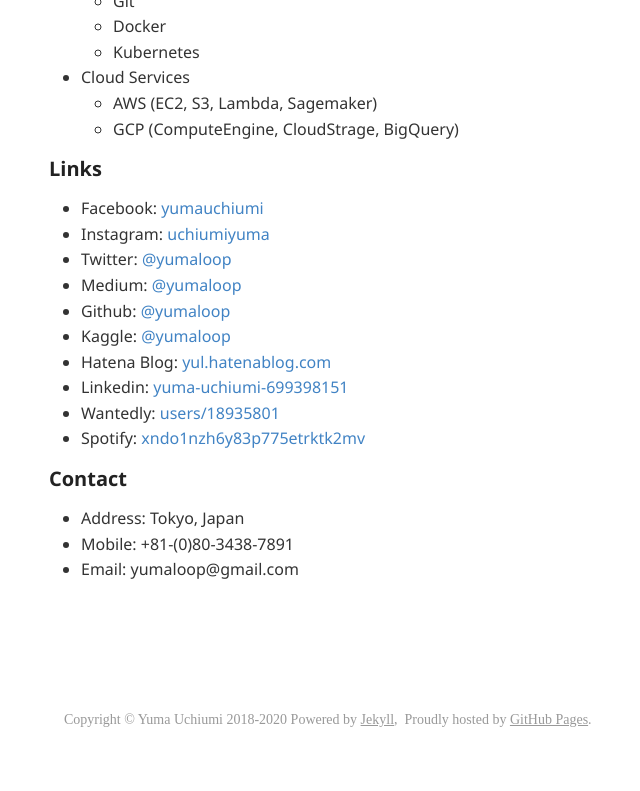
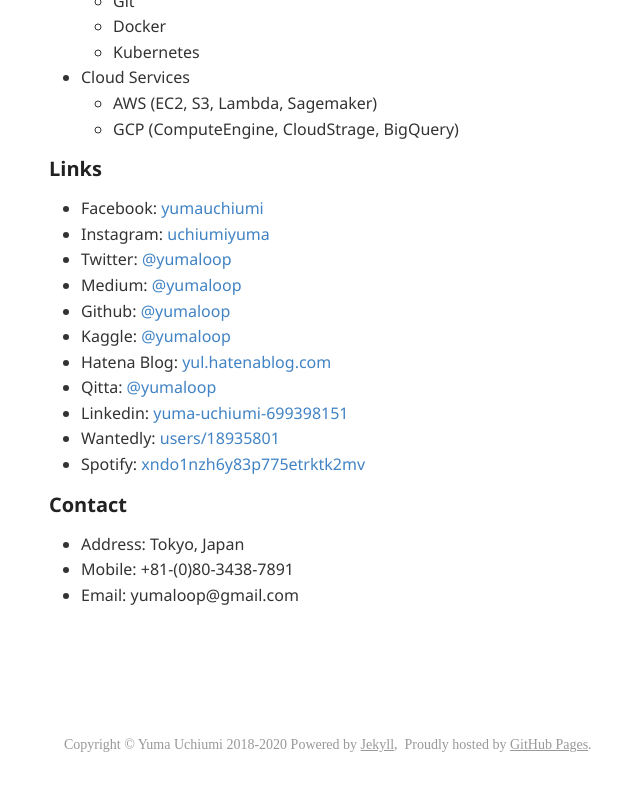
Before and after one commit to yumaloop/old-jekyll-blog-site, a Jekyll site: the page built from about.md, in a window 1280 px wide and 900 px high, scrolled down 1651 px. Shown: the top 791 px of the window, without its empty margins (41-681 px from the left). Built offline with Jekyll 4.4.1, drawn with Linux system fonts in a browser that asks for light colours; comment, search, counter and statistics services are not loaded.

Commit message:
add qitta url

```diff
--- a/about.md
+++ b/about.md
@@ -69,6 +69,7 @@
 * Github: [@yumaloop](https://github.com/yumaloop)
 * Kaggle: [@yumaloop](https://www.kaggle.com/yumaloop)
 * Hatena Blog: [yul.hatenablog.com](https://yul.hatenablog.com/archive)
+* Qitta: [@yumaloop](https;//qitta.com/yumaloop)
 * Linkedin: [yuma-uchiumi-699398151](https://www.linkedin.com/in/yuma-uchiumi-699398151/)
 * Wantedly: [users/18935801](https://www.wantedly.com/users/18935801)
 * Spotify: [xndo1nzh6y83p775etrktk2mv](https://open.spotify.com/user/xndo1nzh6y83p775etrktk2mv?si=s3ZU58pZTHKGt4aOfpwmKg)
```
Also changed, not shown: 1 other file.
